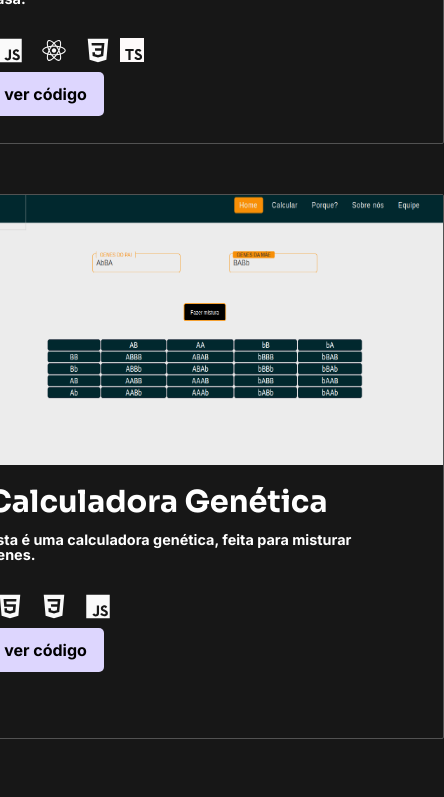
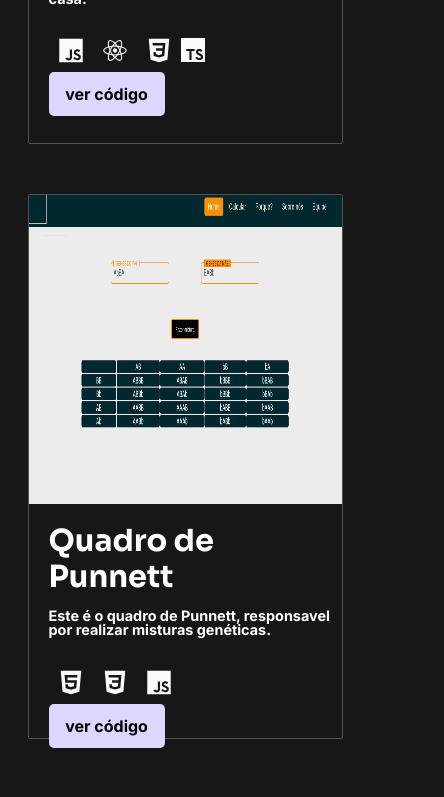
Before and after one commit to Laertes1/Portifolio-Laertes, a React (Create React App) app in the folder my-portifolio/: page /#Home in a window 390 px wide. Shown: the part 1672-2469 px from the top of the page, 444 px wide, since content can reach past the window. Built offline with nearby package versions, Linux system fonts and the light colour scheme.

Commit message:
fixed responsivity of projects and renamed the project (calculadora genetica) to (quadro de punnett)

```diff
--- a/my-portifolio/src/index.css
+++ b/my-portifolio/src/index.css
@@ -341,10 +341,21 @@ a{
   }
 
   /*-----Projects------*/
+  .projects{
+    width: 90%;
+  }
   .projects-container1,
   .projects-container3 {
     width: 100%;
   }
+  .projects-container2-box1 {
+    width: 90%;
+  }
+
+  .project1,.Carrousel {
+    width: 100%;
+    height: 309px;
+}
 
   /*-----AboutMe-----*/
   .aboutMe-container1 {
@@ -432,6 +443,10 @@ a{
     width: 290px;
     height: 400px;
   }
+  /* Projects */
+  .projects-container2-box-contents2-title{
+    font-size: 1.5rem;
+  }
 }
 
 /* Responsivity of AboutMe */
--- a/my-portifolio/src/pages/home/index.css
+++ b/my-portifolio/src/pages/home/index.css
@@ -147,7 +147,7 @@
 
 /*-----Projects-----*/
 .projects{
-    width: 100%;
+    width: 99%;
 }
 .projects-container1{
     display: flex;
--- a/my-portifolio/src/pages/home/index.jsx
+++ b/my-portifolio/src/pages/home/index.jsx
@@ -120,8 +120,8 @@ export default function Index() {
               />
               <Projects
                 projectImage={CalculatorOfGenes}
-                title="Calculadora Genética"
-                description="Esta é uma calculadora genética, feita para misturar genes."
+                title="Quadro de Punnett"
+                description="Este é o quadro de Punnett, responsavel por realizar misturas genéticas."
                 icon1={html}
                 icon2={css}
                 icon3={js}
```
